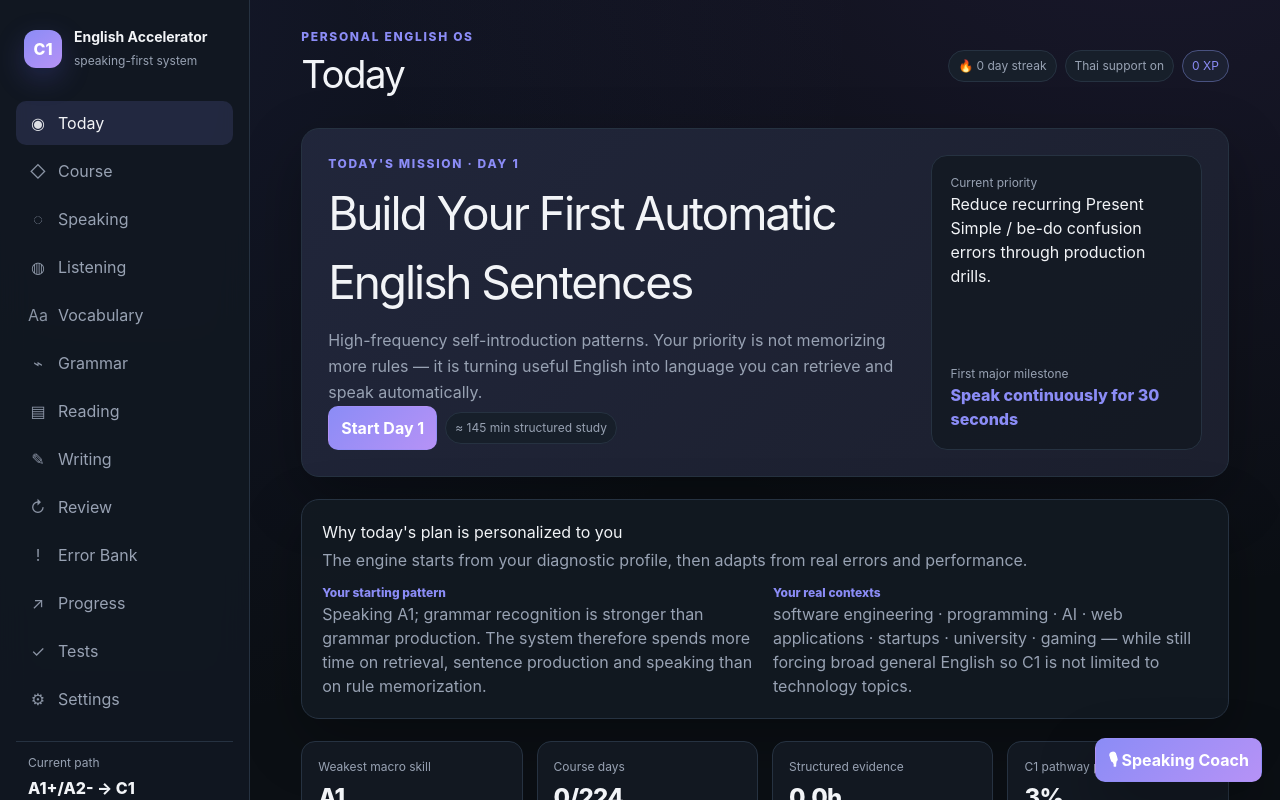
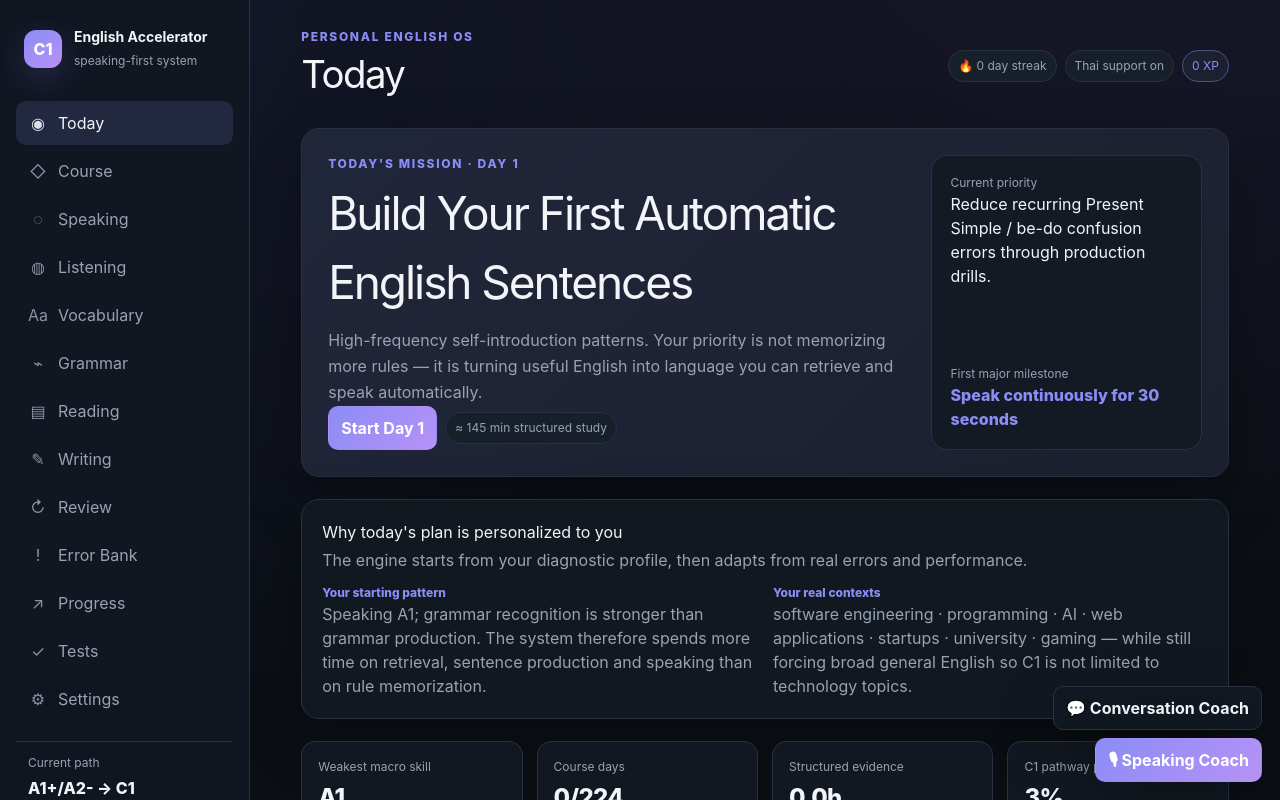
Before and after one commit to TxngJr/english-c1-accelerator, a Next.js app: page / in a window 1280 px wide. Shown: the top 800 px of the page. Built offline with nearby package versions, Linux system fonts and the light colour scheme.

Commit message:
feat: link course to speaking and conversation coaches

```diff
--- a/src/app/page.tsx
+++ b/src/app/page.tsx
@@ -4,19 +4,25 @@ export default function Home() {
   return (
     <>
       <LearningApp />
-      <a
-        href="/speaking-coach"
-        className="btn primary"
+      <div
         style={{
           position: "fixed",
           right: 18,
           bottom: 18,
           zIndex: 50,
-          boxShadow: "var(--shadow)"
+          display: "flex",
+          flexDirection: "column",
+          gap: 8,
+          alignItems: "flex-end"
         }}
       >
-        🎙 Speaking Coach
-      </a>
+        <a href="/conversation-coach" className="btn" style={{ boxShadow: "var(--shadow)" }}>
+          💬 Conversation Coach
+        </a>
+        <a href="/speaking-coach" className="btn primary" style={{ boxShadow: "var(--shadow)" }}>
+          🎙 Speaking Coach
+        </a>
+      </div>
     </>
   );
 }
```
